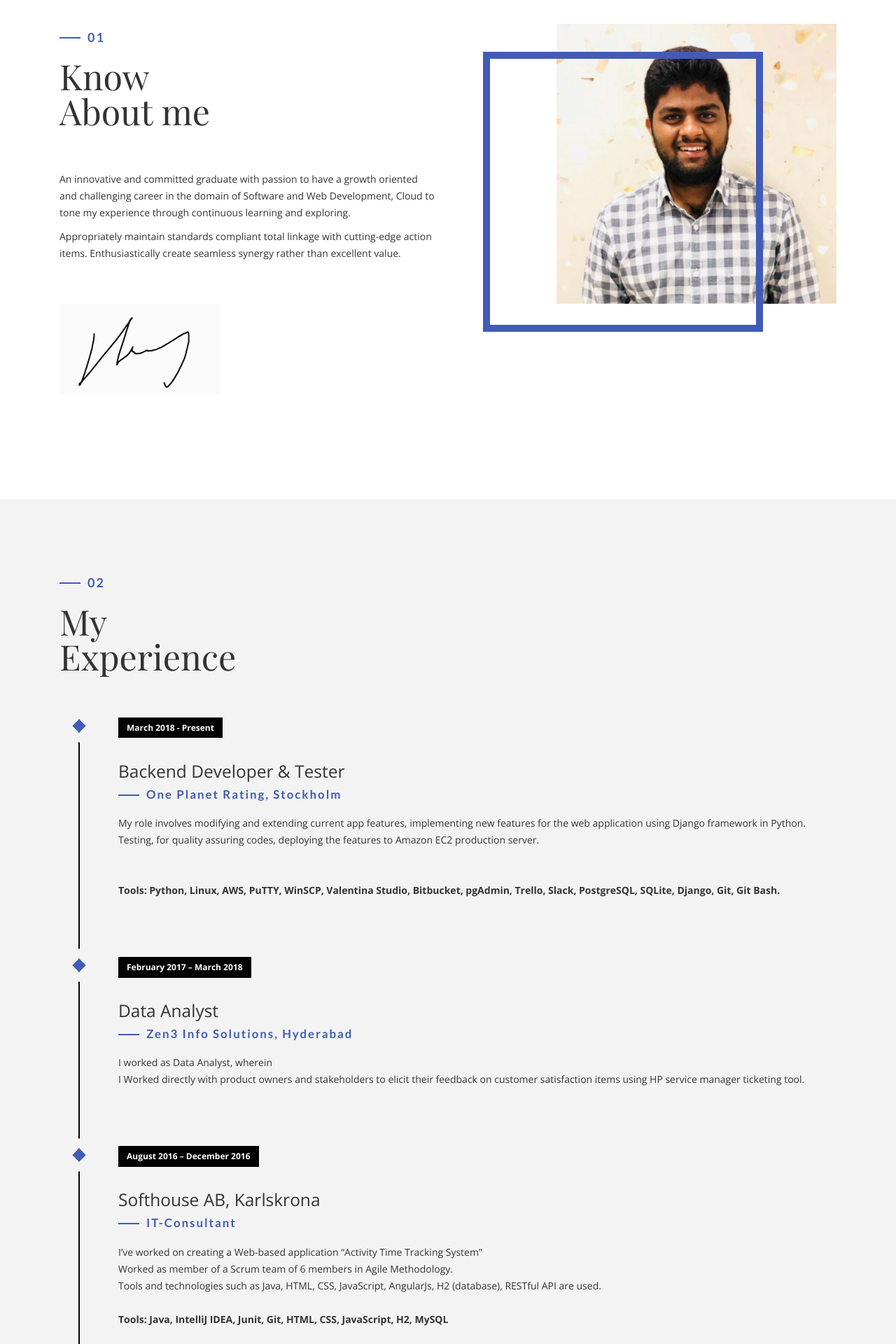
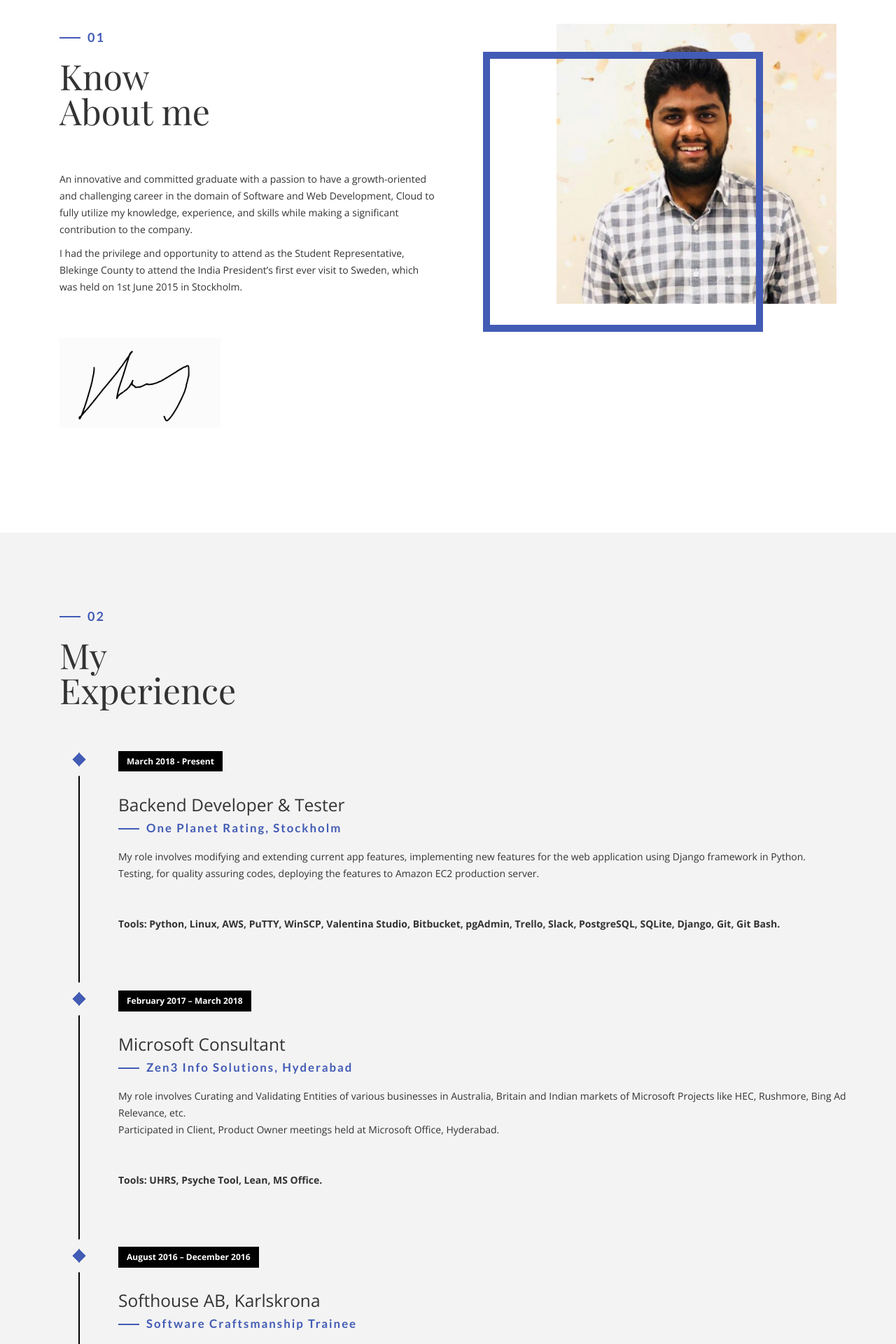
Before and after one commit to Vide459/portfolio, a Django app: page / in a window 1280 px wide. Shown: the part 866-2786 px from the top of the page at 70% size. Run offline with Django 3.2, Linux system fonts and the light colour scheme; some libraries are stand-ins or nearby versions; some web fonts are replaced.

Commit message:
Changes in About me

```diff
--- a/app/templates/app/index.html
+++ b/app/templates/app/index.html
@@ -69,8 +69,8 @@
                 <h4>01</h4>
                 <h1 class="size-50">Know <br /> About me</h1>
                 <div class="h-50"></div>
-                <p>An innovative and committed graduate with passion to have a growth oriented and challenging career in the domain of Software and Web Development, Cloud to tone my experience through continuous learning and exploring.</p>
-                <p>Appropriately maintain standards compliant total linkage with cutting-edge action items. Enthusiastically create seamless synergy rather than excellent value.</p>
+                <p>An innovative and committed graduate with a passion to have a growth-oriented and challenging career in the domain of Software and Web Development, Cloud to fully utilize my knowledge, experience, and skills while making a significant contribution to the company.</p>
+                <p>I had the privilege and opportunity to attend as the Student Representative, Blekinge County to attend the India President’s first ever visit to Sweden, which was held on 1st June 2015 in Stockholm.</p>
                 <div class="h-50"></div> <img src="{% static "app/img/Signature.svg" %}" width="230" alt="" />
                 <div class="h-50"></div>
             </div>
@@ -108,10 +108,13 @@
                         <label class="timeline-event-icon"></label>
                         <div class="timeline-event-copy">
                             <p class="timeline-event-thumbnail">February 2017 – March 2018</p>
-                            <h3>Data Analyst</h3>
+                            <h3>Microsoft Consultant</h3>
                             <h4>Zen3 Info Solutions, Hyderabad</h4>
-                            <p>I worked as Data Analyst, wherein
-                            <br>I Worked directly with product owners and stakeholders to elicit their feedback on customer satisfaction items using HP service manager ticketing tool.</p>
+                            <p>My role involves Curating and Validating Entities of various businesses in Australia, Britain and Indian markets of Microsoft Projects like HEC, Rushmore, Bing Ad Relevance, etc.
+                            <br>Participated in Client, Product Owner meetings held at Microsoft Office, Hyderabad.
+                            <br />
+                                <br />
+                                <br><strong>Tools: UHRS, Psyche Tool, Lean, MS Office.</strong></p>
                         </div>
                     </li>
                     <li class="timeline-event" data-aos="fade-up" data-aos-delay=".4">
@@ -119,10 +122,10 @@
                         <div class="timeline-event-copy">
                             <p class="timeline-event-thumbnail">August 2016 – December 2016</p>
                             <h3>Softhouse AB, Karlskrona</h3>
-                            <h4>IT-Consultant</h4>
-                            <p>	I’ve worked on creating a Web-based application “Activity Time Tracking System”
-                                <br> Worked as member of a Scrum team of 6 members in Agile Methodology.
-                                <br>Tools and technologies such as Java, HTML, CSS, JavaScript, AngularJs, H2 (database), RESTful API are used.
+                            <h4>Software Craftsmanship Trainee</h4>
+                            <p>	Worked as "Software Craftsman" under the "Partnership for industries and international students" project in collaboration with BTH & Softhouse AB.
+                                <br>Worked as a member of a Scrum team of 6 implementing Agile Methodology.
+                                <br>Our team had worked on creating a Web-based application “Activity Time Tracking System”.
                                 <br />
                                 <br />
                             <strong>Tools: Java, IntelliJ IDEA, Junit, Git, HTML, CSS, JavaScript, H2, MySQL</strong></p>
```
Also changed, not shown: app/static/app/img/portfolio/02.jpg, app/static/app/img/portfolio/03.jpg, static/app/img/portfolio/03.jpg.
